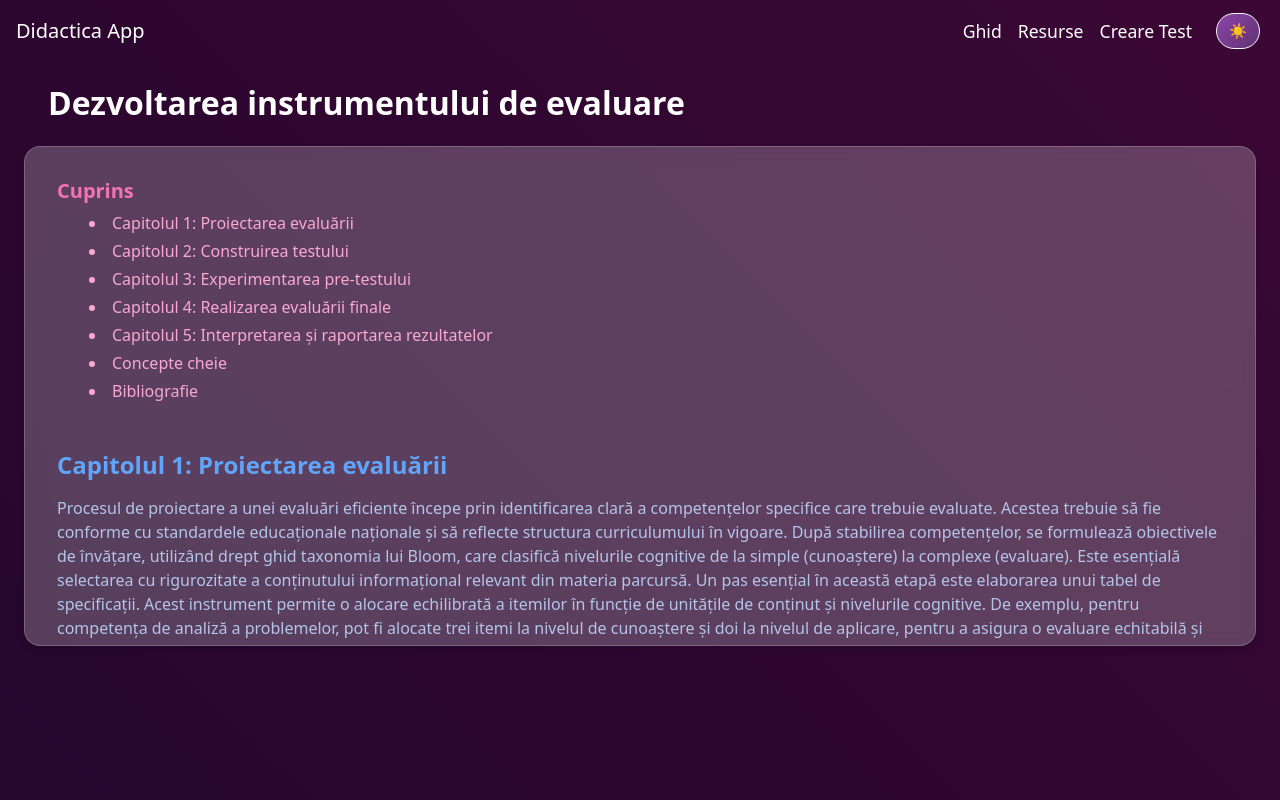
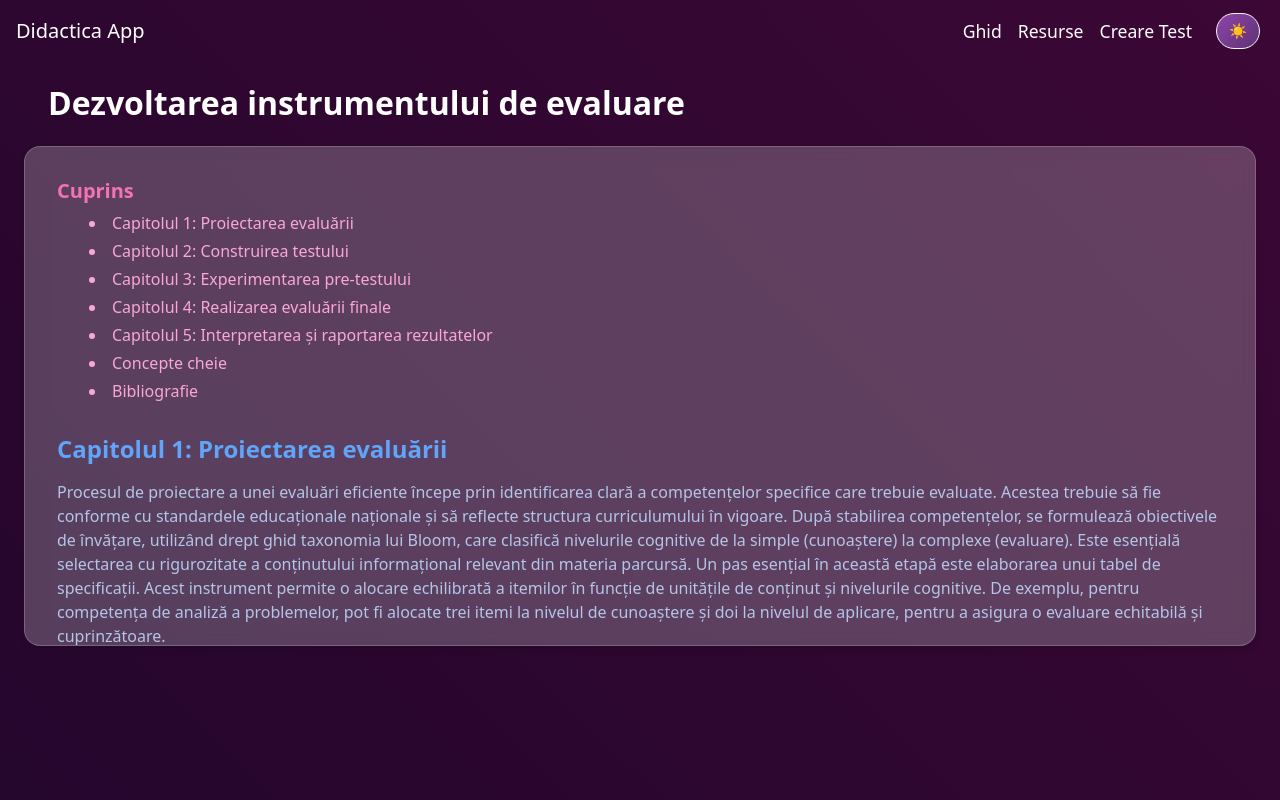
Before and after one commit to remaliamiriam/didactica_project, a React (Vite) app in the folder didactica-project/frontend/: page /resources in a window 1280 px wide. Built offline with nearby package versions, Linux system fonts and the light colour scheme.

Commit message:
Fix : StepPage

```diff
--- a/didactica-project/frontend/src/pages/StepPage.css
+++ b/didactica-project/frontend/src/pages/StepPage.css
@@ -12,19 +12,12 @@
 
 /* Cardul principal (glass panel) */
 .glass-panel {
-  background: inherit; /* moștenește backgroundul */
-  backdrop-filter: blur(12px);
-  -webkit-backdrop-filter: blur(12px);
-  border-radius: 20px;
-  padding: 0;
-  width: 100%;
-  max-width: 1500px; /* mai lat decât înainte */
-  max-height: 85vh;
-  overflow: hidden;
-  box-shadow: 0 8px 32px rgba(0, 0, 0, 0.3);
-  color: inherit;
-  display: flex;
-  flex-direction: column;
+  background: rgba(255, 255, 255, 0.15);
+  backdrop-filter: blur(10px);
+  border-radius: 1rem;
+  padding: 3.5rem;
+  box-shadow: 0 4px 30px rgba(0, 0, 0, 0.1);
+  color: white;
 }
 
 
```
